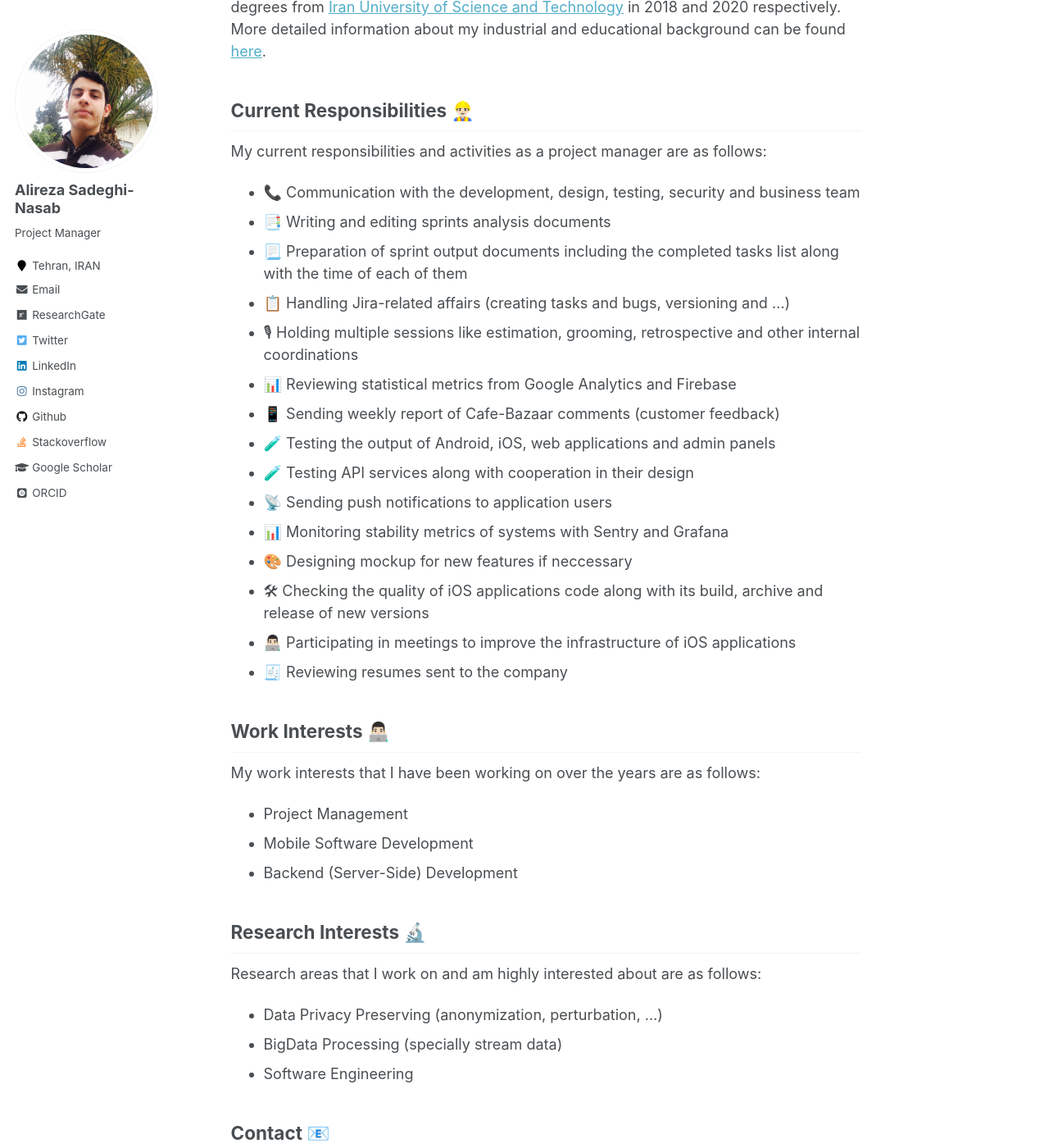
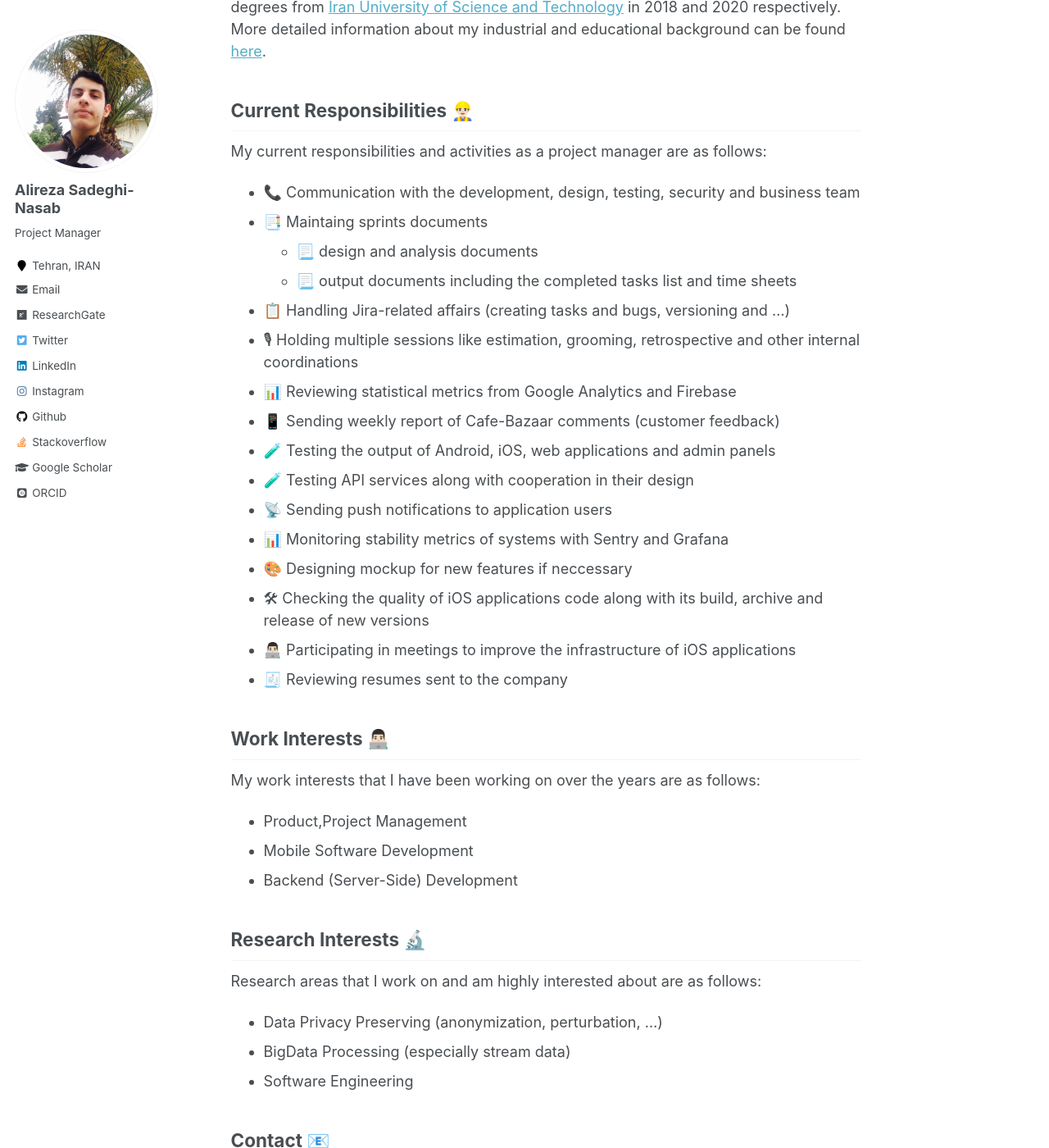
Before and after one commit to AlirezaSN/AlirezaSN.github.io, a Jekyll site: the page built from _pages/about.md, in a window 1280 px wide and 1400 px high, scrolled down 270 px. Shown: the whole window at 82% size. Built offline with Jekyll 4.4.1, drawn with Linux system fonts in a browser that asks for light colours; some web fonts are replaced.

```diff
--- a/_pages/about.md
+++ b/_pages/about.md
@@ -17,8 +17,9 @@ I'm Alireza Sadeghi-Nasab. Currently, I hold the position of **project manager**
 My current responsibilities and activities as a project manager are as follows:
 
 * 📞 Communication with the development, design, testing, security and business team
-* 📑 Writing and editing sprints analysis documents
-* 📃 Preparation of sprint output documents including the completed tasks list along with the time of each of them
+* 📑 Maintaing sprints documents
+  * 📃 design and analysis documents
+  * 📃 output documents including the completed tasks list and time sheets
 * 📋 Handling Jira-related affairs (creating tasks and bugs, versioning and …)
 * 🎙 Holding multiple sessions like estimation, grooming, retrospective and other internal coordinations
 * 📊 Reviewing statistical metrics from Google Analytics and Firebase
@@ -36,7 +37,7 @@ My current responsibilities and activities as a project manager are as follows:
 
 My work interests that I have been working on over the years are as follows:
 
-* Project Management
+* Product,Project Management
 * Mobile Software Development
 * Backend (Server-Side) Development
 
@@ -45,7 +46,7 @@ My work interests that I have been working on over the years are as follows:
 Research areas that I work on and am highly interested about are as follows:
 
 * Data Privacy Preserving (anonymization, perturbation, ...)
-* BigData Processing (specially stream data)
+* BigData Processing (especially stream data)
 * Software Engineering
 
 ## Contact 📧
```
Also changed, not shown: _posts/post_0.md (added, +48 -0 lines).
